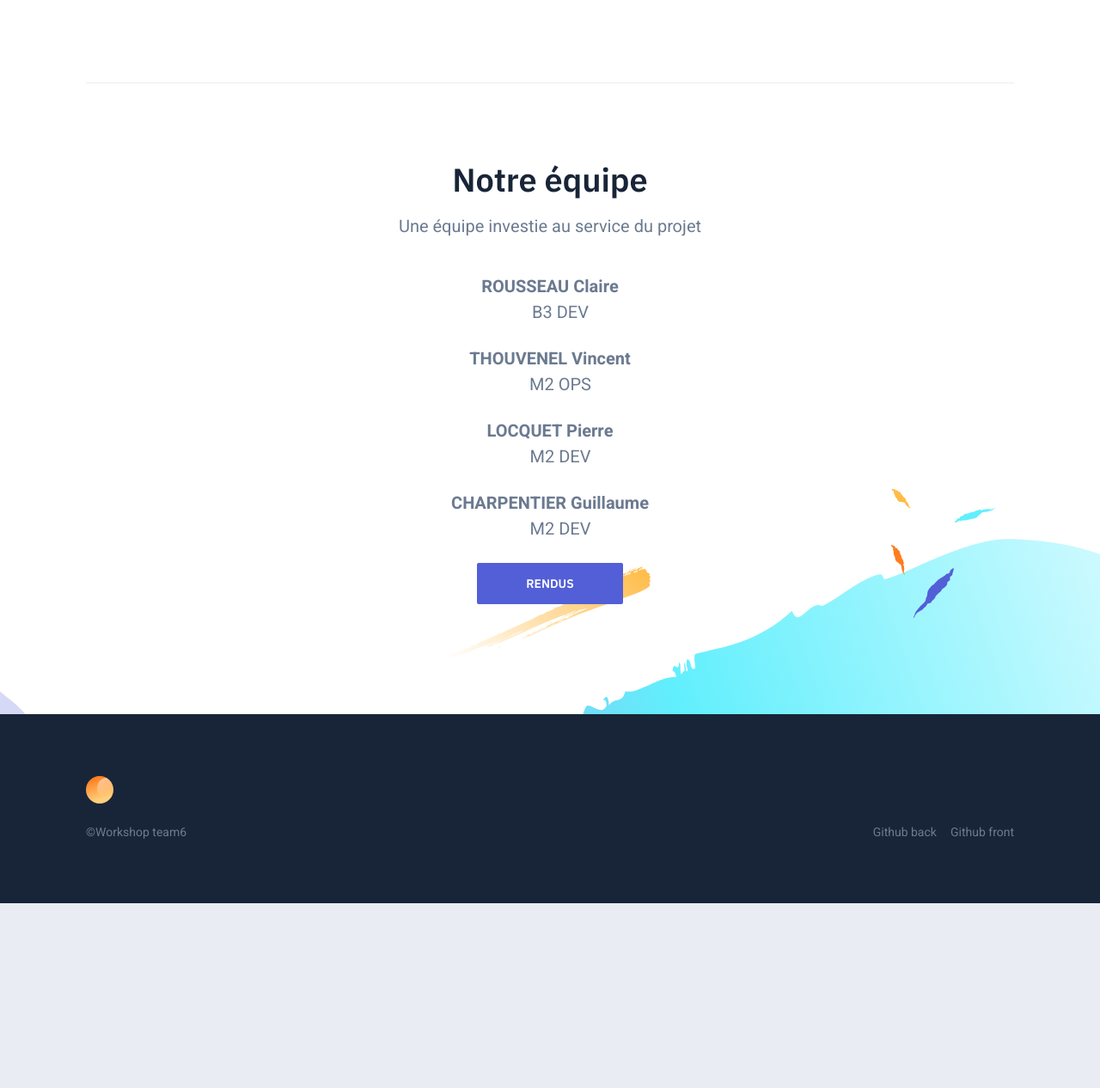
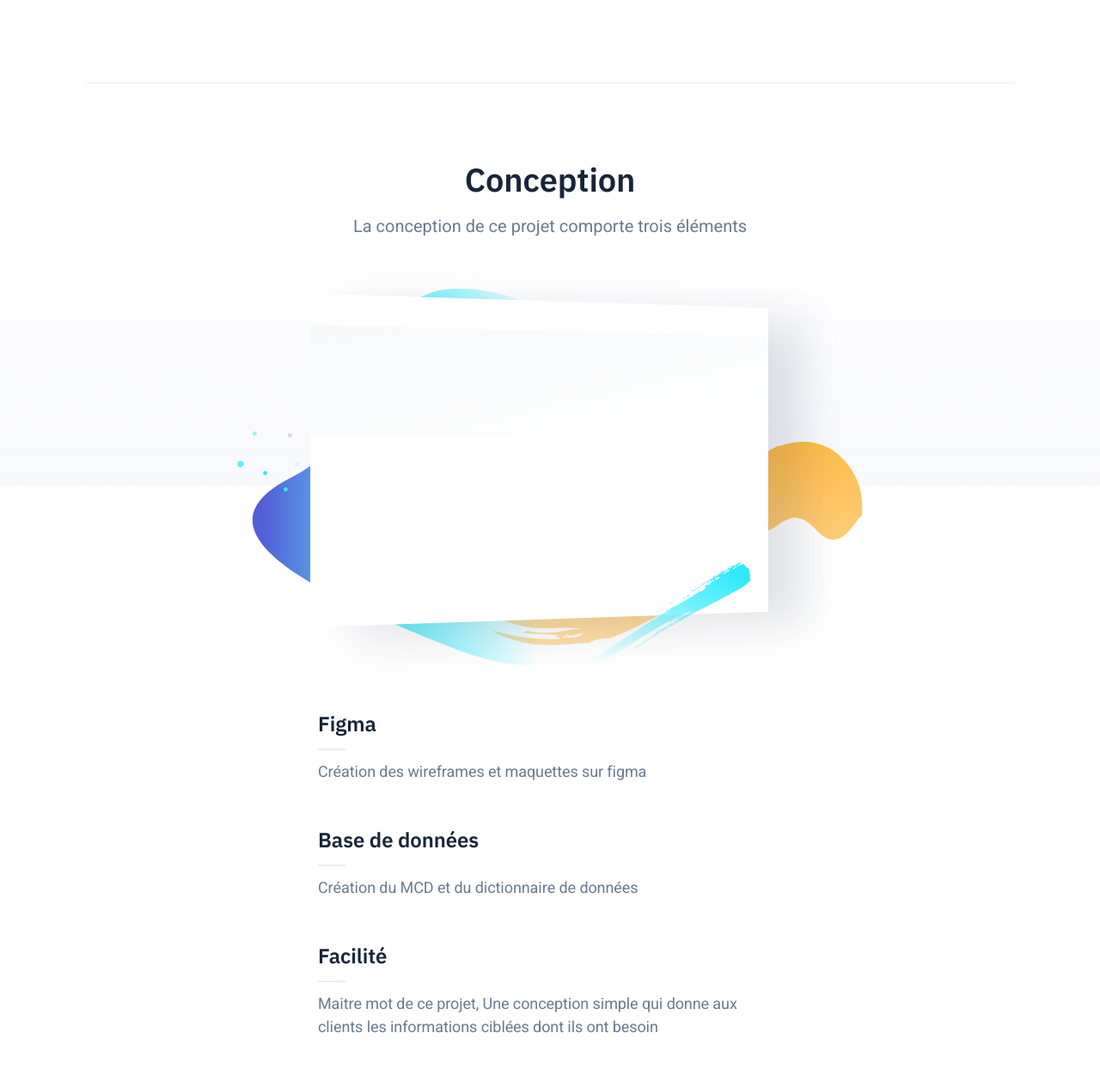
Before and after one commit to RousseauClaire/workshop-back, a website: page docs/index.html in a window 1280 px wide. Shown: the part 2274-3540 px from the top of the page at 86% size. Before the commit the page ends 3325 px from the top, so only its background shows below. Drawn offline with nearby package versions, Linux system fonts and the light colour scheme.

Commit message:
Add Conception

```diff
--- a/docs/index.html
+++ b/docs/index.html
@@ -133,6 +133,53 @@ Cette décision vient du constat que les nombreux CRM open source déjà disponi
                 </div>
             </section>
 
+            <section class="features section">
+                <div class="container">
+					<div class="features-inner section-inner has-bottom-divider">
+						<div class="features-header text-center">
+							<div class="container-sm">
+								<h2 class="section-title mt-0">Conception</h2>
+	                            <p class="section-paragraph">La conception de ce projet comporte trois éléments</p>
+								<div class="features-image">
+									<img class="features-illustration asset-dark" src="dist/images/features-illustration-dark.svg" alt="Feature illustration">
+									<img class="features-box asset-dark" src="dist/images/features-box-dark.svg" alt="Feature box">
+									<img class="features-illustration asset-dark" src="dist/images/features-illustration-top-dark.svg" alt="Feature illustration top">
+									<img class="features-illustration asset-light" src="dist/images/features-illustration-light.svg" alt="Feature illustration">
+									<img class="features-box asset-light" src="dist/images/features-box-light.svg" alt="Feature box">
+									<img class="features-illustration asset-light" src="dist/images/features-illustration-top-light.svg" alt="Feature illustration top">
+								</div>
+							</div>
+                        </div>
+                        <div class="features-wrap">
+                            <div class="feature is-revealing">
+                                <div class="feature-inner">
+									<div class="feature-content">
+                                    	<h3 class="feature-title mt-0">Figma</h3>
+                                    	<p class="text-sm mb-0">Création des wireframes et maquettes sur figma</p>
+									</div>
+								</div>
+                            </div>
+							<div class="feature is-revealing">
+                                <div class="feature-inner">
+									<div class="feature-content">
+                                    	<h3 class="feature-title mt-0">Base de données</h3>
+                                    	<p class="text-sm mb-0">Création du MCD et du dictionnaire de données</p>
+									</div>
+								</div>
+                            </div>
+							<div class="feature is-revealing">
+                                <div class="feature-inner">
+									<div class="feature-content">
+                                    	<h3 class="feature-title mt-0">Facilité</h3>
+                                    	<p class="text-sm mb-0">Maitre mot de ce projet, Une conception simple qui donne aux clients les informations ciblées dont ils ont besoin</p>
+									</div>
+								</div>
+                            </div>
+                        </div>
+                    </div>
+                </div>
+            </section>
+
 			<section class="cta section">
                 <div class="container-sm">
                     <div class="cta-inner section-inner">
```
